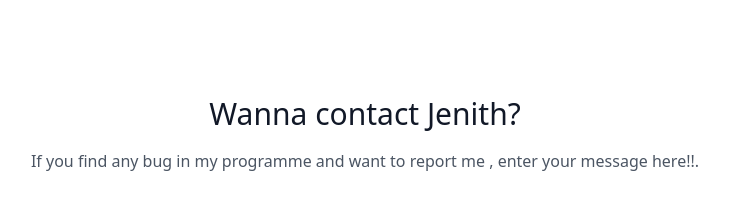
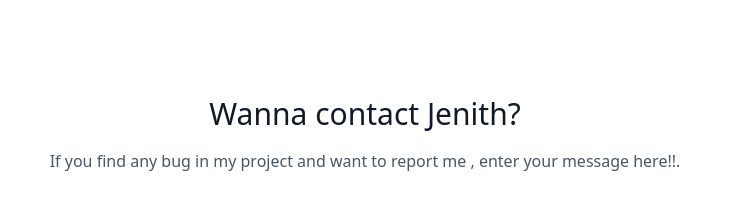
Before and after one commit to Jenith21/Contactme, a plain HTML site: page index.html in a window 1280 px wide. Shown: the top 211 px of the page, without its empty margins (275-1004 px from the left). Drawn offline with nearby package versions, Linux system fonts and the light colour scheme.

Commit message:
Update index.html

```diff
--- a/index.html
+++ b/index.html
@@ -13,7 +13,7 @@
         <div class="container px-5 py-24 mx-auto">
           <div class="flex flex-col text-center w-full mb-12">
             <h1 class="sm:text-3xl text-2xl font-medium title-font mb-4 text-gray-900">Wanna contact Jenith?</h1>
-            <p class="lg:w-2/3 mx-auto leading-relaxed text-base">If you find any bug in my programme and want to report me , enter your message here!!.</p>
+            <p class="lg:w-2/3 mx-auto leading-relaxed text-base">If you find any bug in my project  and want to report me , enter your message here!!.</p>
           </div>
           <div class="lg:w-1/2 md:w-2/3 mx-auto">
             <div class="flex flex-wrap -m-2">
```
